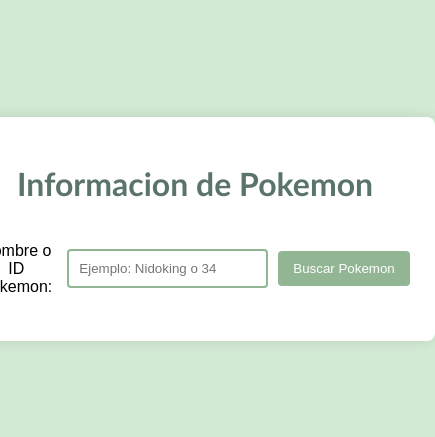
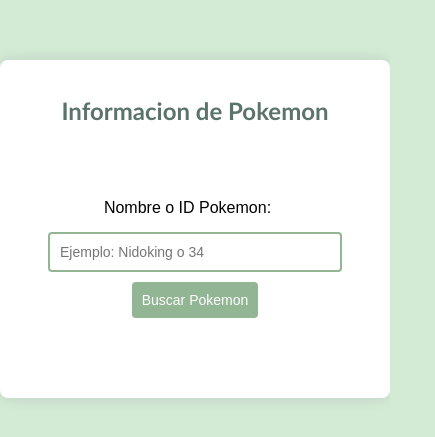
Before and after one commit to KarlaMartinez1/pokeapiPW, a plain HTML site: page index.html in a window 390 px wide. Shown: the part 193-630 px from the top of the page, 435 px wide, since content can reach past the window. Drawn offline with Linux system fonts and the light colour scheme.

Commit message:
📝 :modify css

```diff
--- a/style.css
+++ b/style.css
@@ -14,12 +14,13 @@ body {
     border-radius: 8px;
     box-shadow: 0 0 15px rgba(0, 0, 0, 0.1);
     text-align: center;
-    width: 550px;
+    width: 500px;
 }
 
 h1{
     color:rgb(91, 116, 107);
     font-family: "Gill Sans";
+    font-size: 27px;
 }
 
 h2{
@@ -31,19 +32,26 @@ form {
     justify-content: center;
     align-items: center;
     margin-bottom: 20px;
+    flex-direction: column;
+    padding: 40px;
 }
 
 label{
     margin-right: 15px;
+    margin-bottom: 15px;
 }
 
 input {
     padding: 10px;
     border: 1px solid #ccc;
     border-radius: 4px;
-    margin-right: 10px;
+    margin-bottom: 10px;
     flex: 1;
     border: 2px solid #92b594;
+    font-size: 15px;
+    width: 100%;
+    margin-left: 40px;
+    margin-right: 40px;
 }
 
 button {
@@ -84,9 +92,41 @@ button:hover {
 
 img {
     max-width: 100%;
+    height: auto;
+    width: 150px;
+    height: 150px;
 }
 
 ul {
     list-style-type: none;
     padding: 0;
 }
+
+@media (max-width: 600px) {
+    .container {
+        width: 90%;
+        padding: 20px;
+    }
+
+    h1 {
+        font-size: 24px;
+    }
+
+    h2 {
+        font-size: 20px;
+    }
+
+    input {
+        font-size: 14px;
+    }
+
+    button {
+        padding: 10px 10px;
+        font-size: 14px;
+    }
+
+    img {
+        width: 100px;
+        height: 100px;
+    }
+}
```
